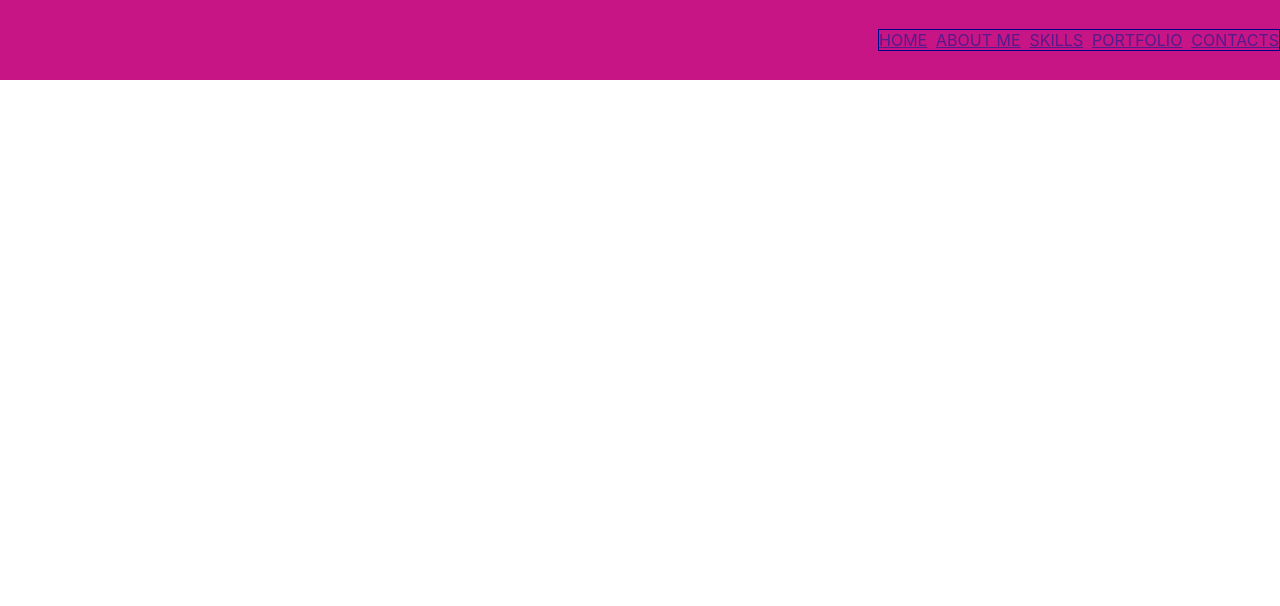
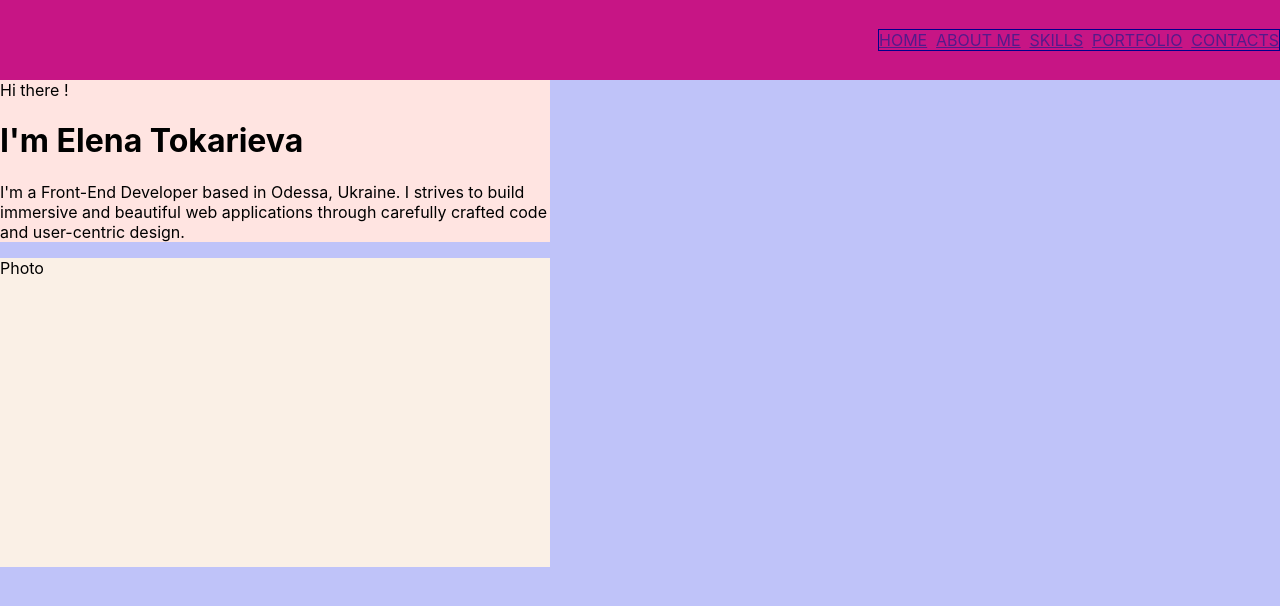
Before and after one commit to Elena176/portfolio, a React (Create React App) app: page / in a window 1280 px wide. Shown: the top 606 px of the page. Built offline with nearby package versions, Linux system fonts and the light colour scheme.

Commit message:
added MainBlock

```diff
--- a/src/App.js
+++ b/src/App.js
@@ -1,10 +1,12 @@
 import './App.css';
-import Header from "./header/Header";
+import {Header} from "./header/Header";
+import {AboutMe} from "./main/AboutMe";
 
 function App() {
     return (
         <div className="App">
             <Header/>
+            <AboutMe/>
         </div>
     );
 }
--- a/src/header/Header.js
+++ b/src/header/Header.js
@@ -1,12 +1,10 @@
 import s from './Header.module.css';
-import Nav from "../nav/Nav";
+import {Nav} from "../nav/Nav";
 
-function Header() {
+export const  Header = () => {
     return (
         <div className={s.header}>
             <Nav/>
         </div>
     );
 }
-
-export default Header;
--- a/src/main/AboutMe.js
+++ b/src/main/AboutMe.js
@@ -0,0 +1,16 @@
+import s from './AboutMe.module.css';
+
+export const AboutMe = () => {
+    return (
+        <div className={s.mainBlock}>
+            <div className={s.text}>
+                <span>Hi there !</span>
+                <h1>
+                    I'm Elena Tokarieva
+                </h1>
+                <p>I'm a Front-End Developer based in Odessa, Ukraine. I strives to build immersive and beautiful web applications through carefully crafted code and user-centric design.</p>
+            </div>
+            <div className={s.photo}>Photo</div>
+        </div>
+    );
+}
--- a/src/main/AboutMe.module.css
+++ b/src/main/AboutMe.module.css
@@ -0,0 +1,15 @@
+.mainBlock {
+    height: 100vh;
+    background-color: #bfc3f9;
+}
+
+.text {
+    width: 550px;
+    background-color: mistyrose;
+}
+
+.photo {
+width: 550px;
+    height: 309px;
+    background-color: linen;
+}
--- a/src/nav/Nav.js
+++ b/src/nav/Nav.js
@@ -1,6 +1,6 @@
 import s from './Nav.module.css';
 
-function Nav() {
+export const Nav = () => {
     return (
         <div className={s.nav}>
             <a href="">HOME</a>
@@ -11,5 +11,3 @@ function Nav() {
         </div>
     );
 }
-
-export default Nav;
```
